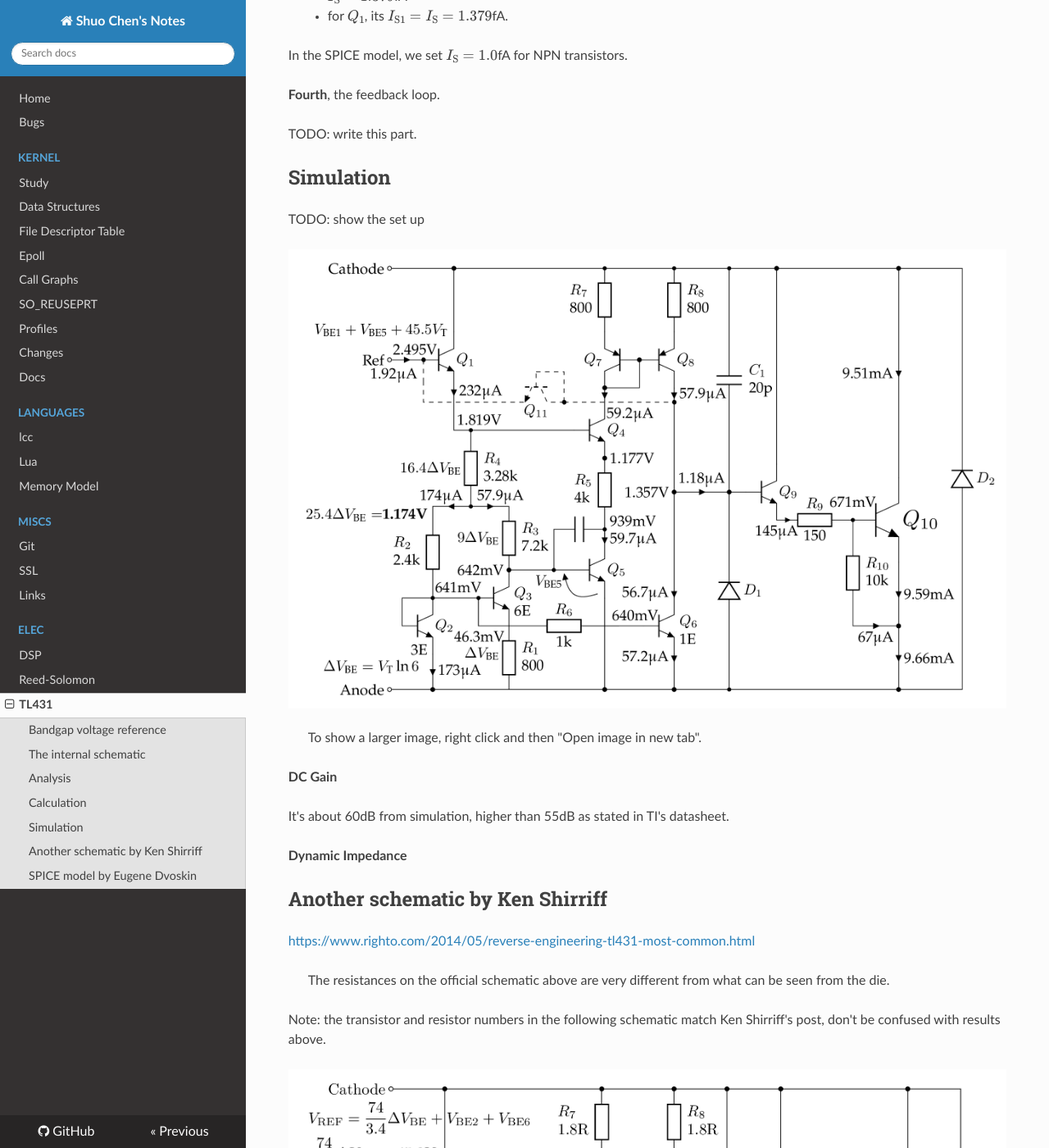
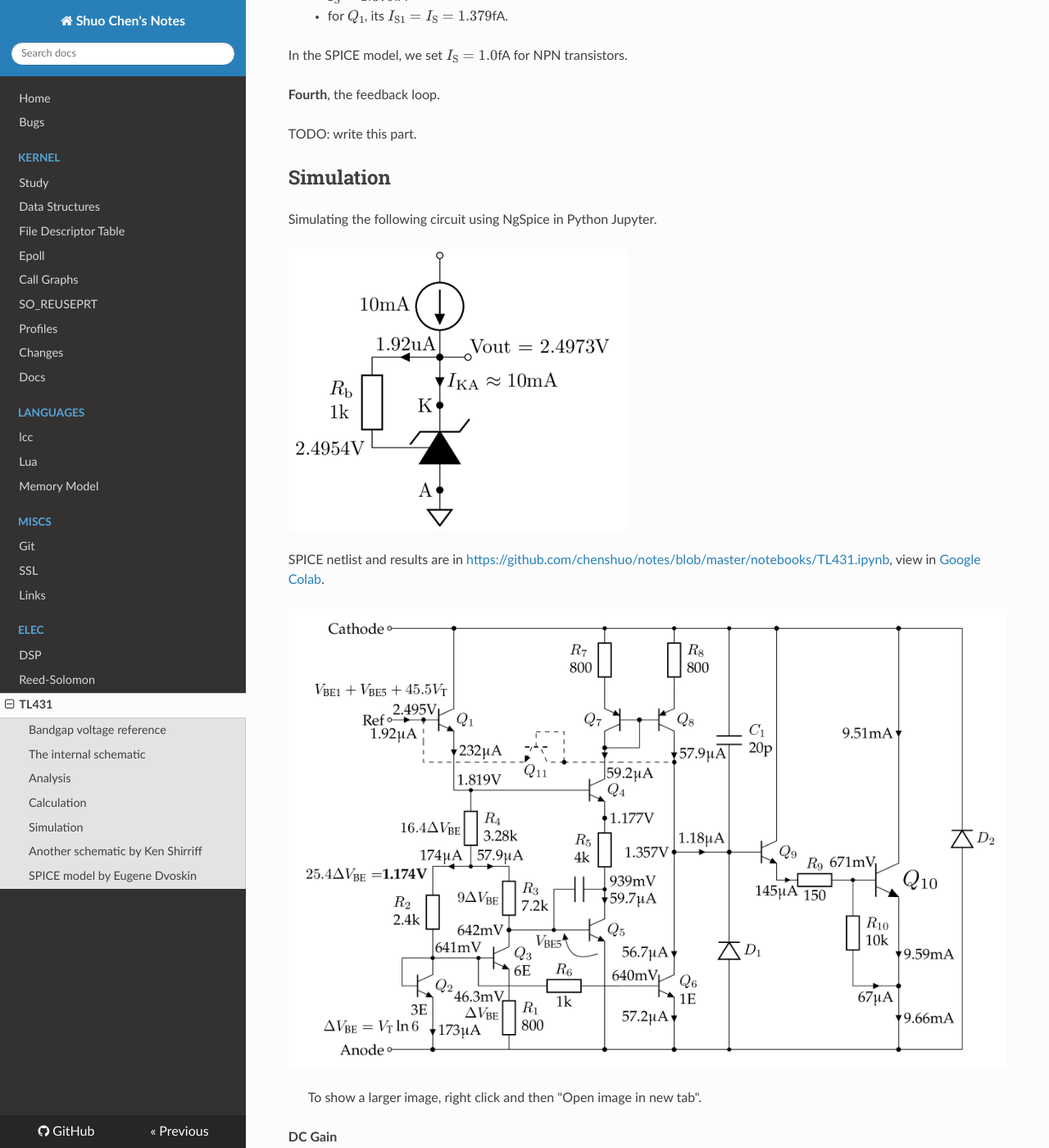
Before and after one commit to chenshuo/notes, an MkDocs documentation site: the page built from docs/tl431.md, in a window 1280 px wide and 1400 px high, scrolled down 6195 px. Shown: the whole window at 82% size. Built offline with MkDocs 1.6.1, drawn with Linux system fonts in a browser that asks for light colours; nearby versions of some CDN libraries; formulas are drawn with MathJax 3; some of the changed text lies outside the part shown.

Commit message:
update tl431 notes.

```diff
--- a/docs/tl431.md
+++ b/docs/tl431.md
@@ -155,7 +155,12 @@ TODO: write this part.
 
 ## Simulation
 
-TODO: show the set up
+Simulating the following circuit using NgSpice in Python Jupyter.
+
+![TL431](media/tl431dc3.png)
+
+SPICE netlist and results are in <https://github.com/chenshuo/notes/blob/master/notebooks/TL431.ipynb>,
+view in [Google Colab](https://colab.research.google.com/github/chenshuo/notes/blob/master/notebooks/TL431.ipynb).
 
 ![TL431](media/tl431c.png)
 
@@ -166,6 +171,8 @@ TODO: show the set up
 It's about 60dB from simulation, higher than 55dB as stated in TI's datasheet.
 
 **Dynamic Impedance**
+
+It's 0.14Ω from simulation, lower than 0.2Ω as stated in the datasheet.
 
 ## Another schematic by Ken Shirriff
 
@@ -206,7 +213,13 @@ so that \(I_\mathrm{R1}\approx 240\)μA. With \(I_\mathrm{REF} = 2\)μA, we have
 
 <https://www.audio-perfection.com/voltage-regulators/linear-regulators/accurate-tl431-model-development-analysis-and-evaluation/>
 
-TODO: show the set up
+Simulating the following circuit using NgSpice in Python Jupyter.
+
+![TL431](media/tl431ed1.png)
+
+<https://github.com/chenshuo/notes/blob/master/notebooks/AnalogCircuits.ipynb>, view in [Google Colab](https://colab.research.google.com/github/chenshuo/notes/blob/master/notebooks/AnalogCircuits.ipynb#scrollTo=e59f94ac-a62b-4332-b1f6-9154db064b26).
+
+Scroll down to "TL431 Regulator" section.
 
 ![TL431](media/tl431ed.png)
 
```
Also changed, not shown: docs/media/tl431dc3.png (added), docs/media/tl431ed1.png (added).
